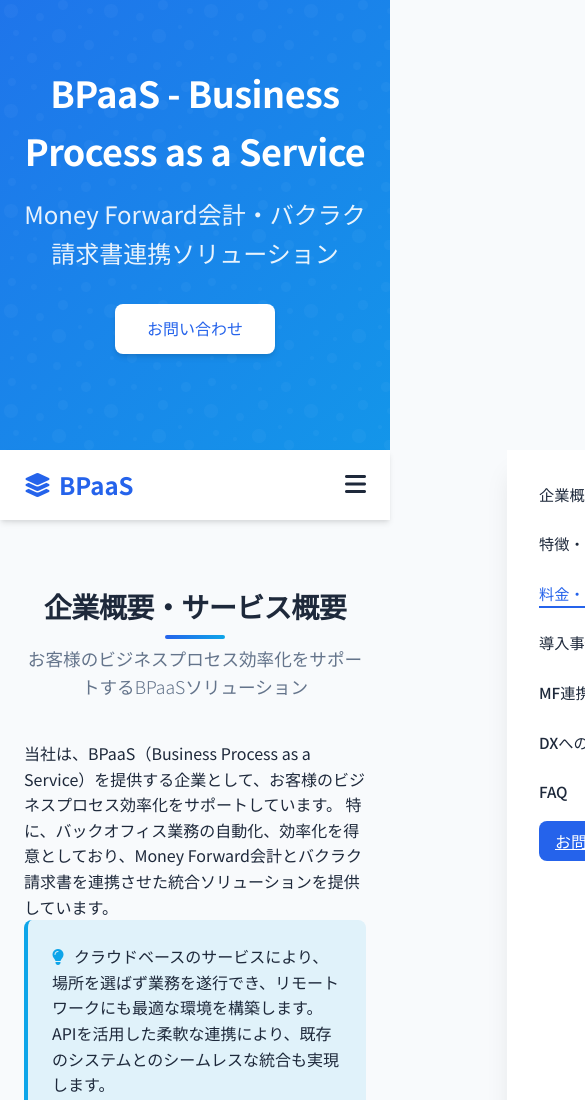
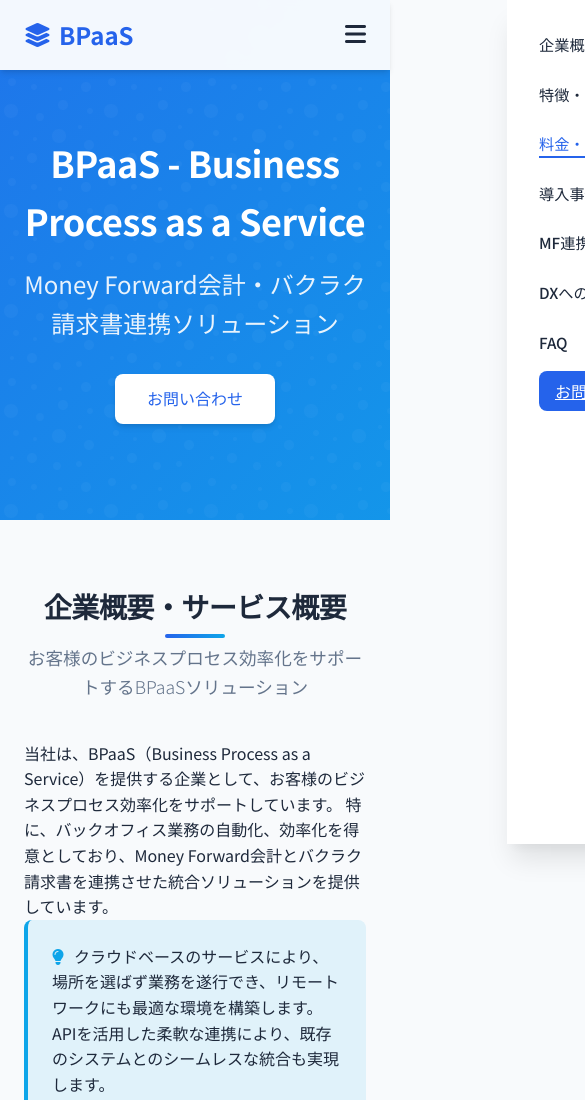
Before and after one commit to Yuto-coder-star/BPaaS-website, a plain HTML site: page index.html in a window 390 px wide. Shown: the top 1100 px of the page, 585 px wide, since content can reach past the window. Drawn offline with nearby package versions, Linux system fonts and the light colour scheme.

Commit message:
Update styles.css

```diff
--- a/css/styles.css
+++ b/css/styles.css
@@ -874,3 +874,25 @@
       grid-template-columns: 1fr;
     }
   }
+
+/* 水平スクロール問題の修正 */
+html, body {
+  overflow-x: hidden;
+  width: 100%;
+  position: relative;
+}
+
+/* モバイル表示のナビゲーション固定対応 */
+@media (max-width: 768px) {
+  nav {
+    position: fixed;
+    width: 100%;
+    left: 0;
+    top: 0;
+  }
+
+  /* ナビゲーションの下に適切なスペースを作るための調整 */
+  #root > header {
+    padding-top: calc(4rem + 70px);
+  }
+}
```
